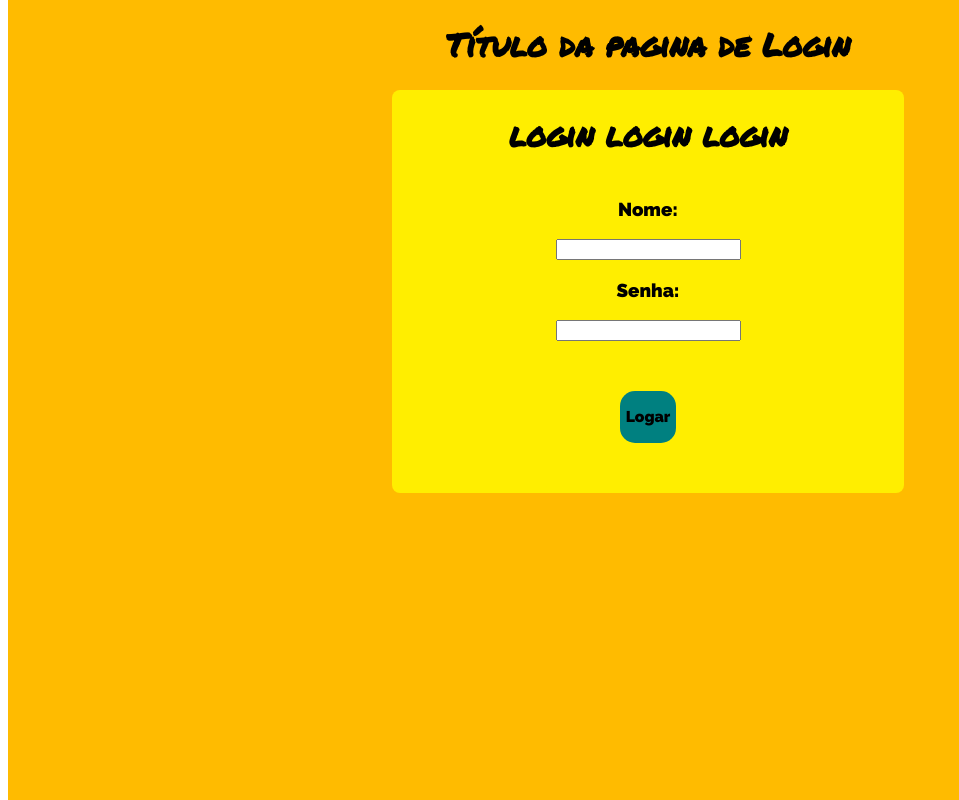
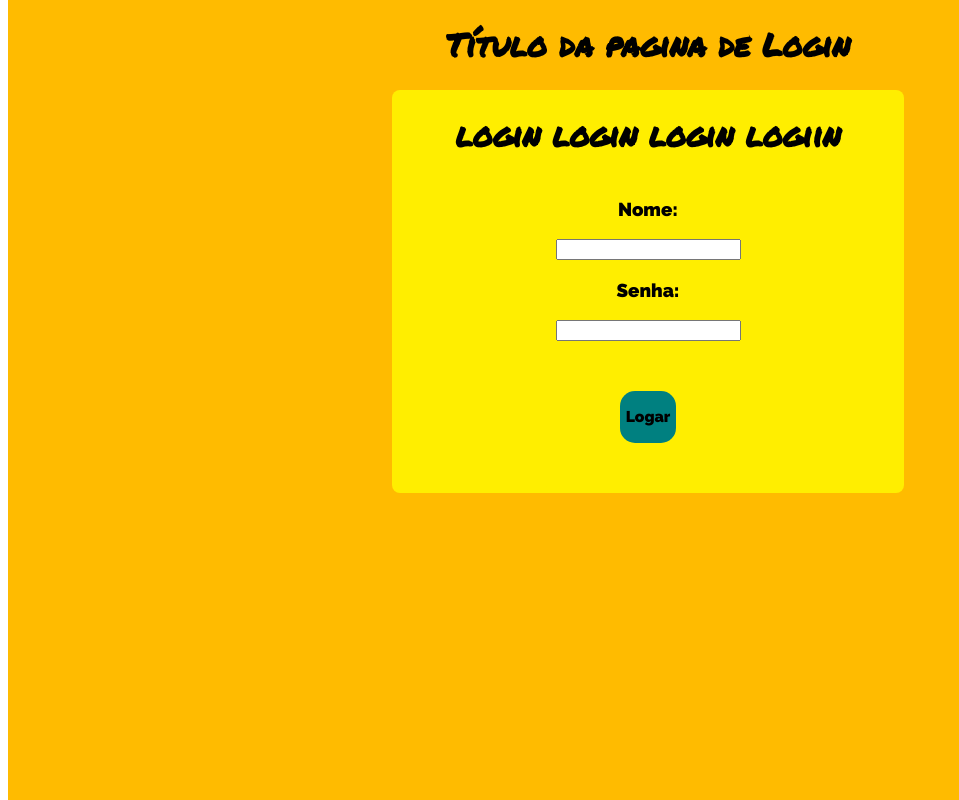
Before and after one commit to cpejr/capacitacoes, a React (Create React App) app in the folder capacitacao_git/frontend/: page /login in a window 1280 px wide. Shown: the whole page, without its empty margins (0-959 px from the left). Built offline with nearby package versions, Linux system fonts and the light colour scheme.

Commit message:
Login login login logiin

```diff
--- a/capacitacao_git/frontend/src/pages/Login/index.js
+++ b/capacitacao_git/frontend/src/pages/Login/index.js
@@ -9,7 +9,7 @@ export default function Home(props) {
 
             <div className="yellowSquareContainer">
                 <div className="yellowSquare">
-                    <h1>login login login</h1>
+                    <h1>login login login logiin</h1>
 
                     <div className="yellowSquare">
                         <h3>Nome: </h3>
```
